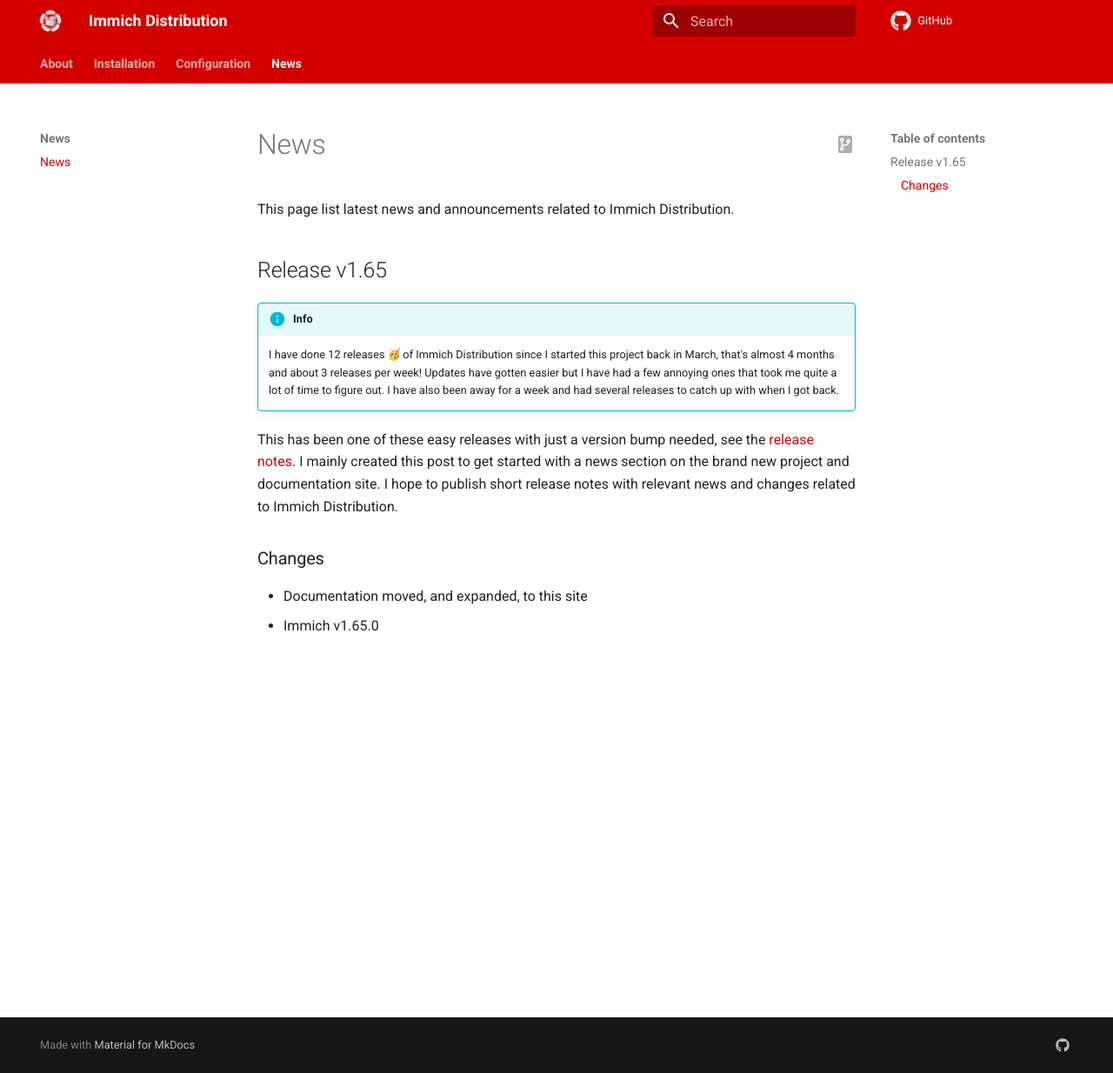
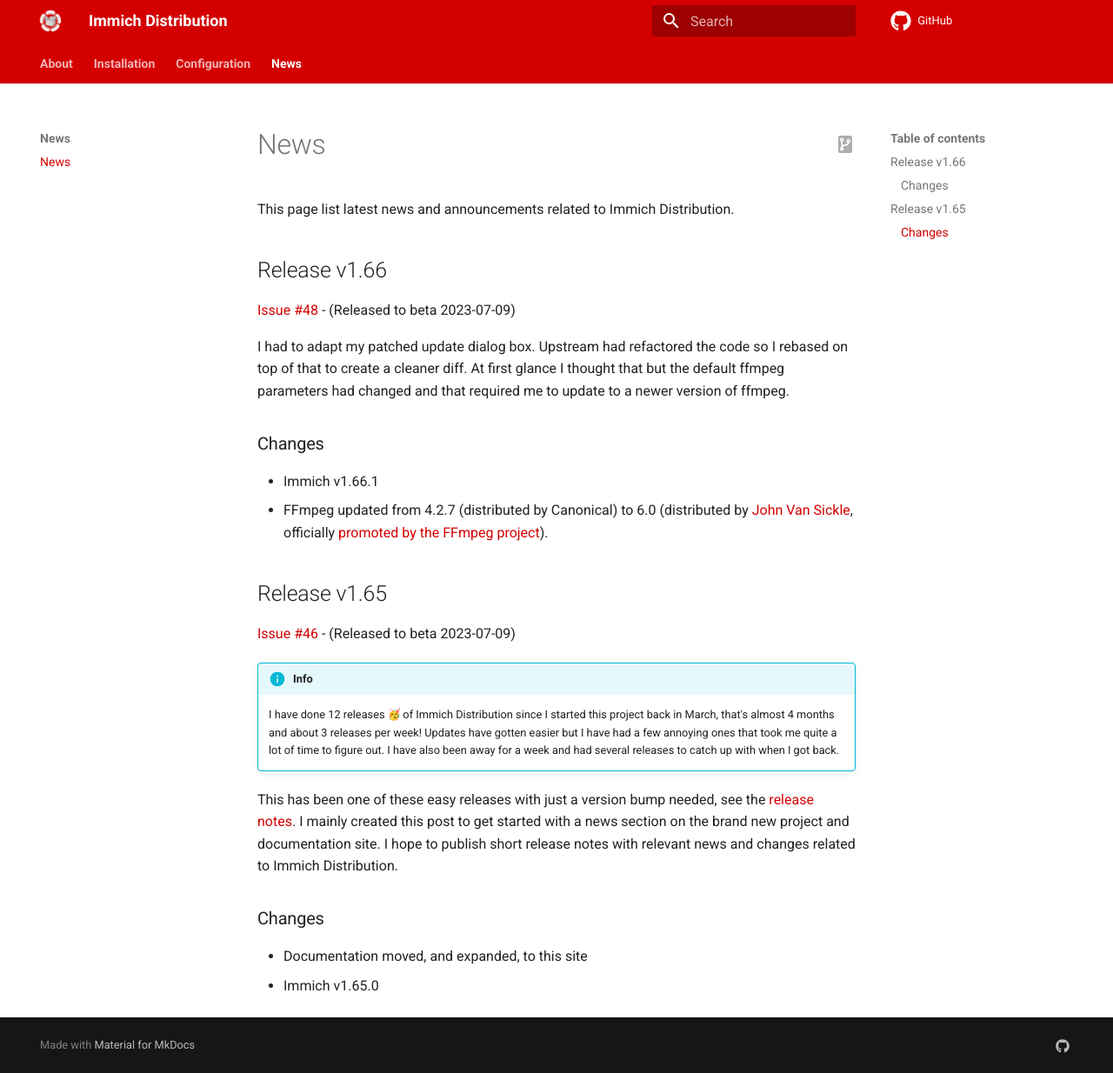
Before and after one commit to nsg/immich-distribution, an MkDocs documentation site: the page built from docs/docs/news/index.md, in a window 1280 px wide and 1234 px high. Shown: the whole window at 87% size. Built offline with MkDocs 1.6.1 and Material for MkDocs 9.7.7, drawn with Linux system fonts in a browser that asks for light colours; emoji names are drawn with the system emoji font; comment, search, counter and statistics services are not loaded.

Commit message:
Add v1.66 release news, I forgot about this one

```diff
--- a/docs/docs/news/index.md
+++ b/docs/docs/news/index.md
@@ -2,7 +2,20 @@
 
 This page list latest news and announcements related to Immich Distribution.
 
+## Release v1.66
+
+[Issue #48](https://github.com/nsg/immich-distribution/issues/48) - (Released to beta 2023-07-09)
+
+I had to adapt my patched update dialog box. Upstream had refactored the code so I rebased on top of that to create a cleaner diff. At first glance I thought that but the default ffmpeg parameters had changed and that required me to update to a newer version of ffmpeg.
+
+### Changes
+
+* Immich v1.66.1
+* FFmpeg updated from 4.2.7 (distributed by Canonical) to 6.0 (distributed by [John Van Sickle](https://johnvansickle.com/ffmpeg/), officially [promoted by the FFmpeg project](https://ffmpeg.org/download.html)).
+
 ## Release v1.65
+
+[Issue #46](https://github.com/nsg/immich-distribution/issues/46) - (Released to beta 2023-07-09)
 
 !!! Info
     I have done 12 releases :partying_face: of Immich Distribution since I started this project back in March, that's almost 4 months and about 3 releases per week! Updates have gotten easier but I have had a few annoying ones that took me quite a lot of time to figure out. I have also been away for a week and had several releases to catch up with when I got back.
```
